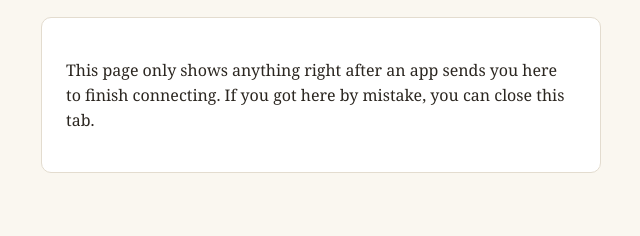
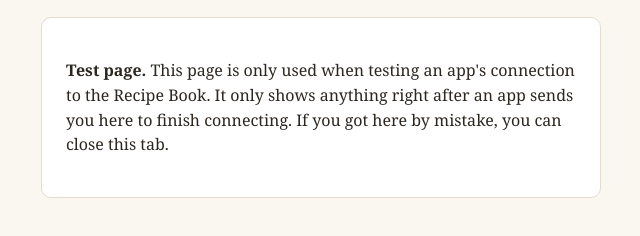
Before and after one commit to magroader/recipe-book, a plain HTML site: page oauth/callback/index.html in a window 1280 px wide. Shown: the part 86-322 px from the top of the page, without its empty margins (319-959 px from the left). Drawn offline with Linux system fonts and the light colour scheme.

Commit message:
Callback page: label it as a test page

```diff
--- a/oauth/callback/index.html
+++ b/oauth/callback/index.html
@@ -3,7 +3,7 @@
 <head>
 <meta charset="utf-8">
 <meta name="viewport" content="width=device-width, initial-scale=1">
-<title>OAuth callback — Recipe Book</title>
+<title>OAuth callback (test) — Recipe Book</title>
 <style>
   body { margin: 0; font-family: Georgia, 'Times New Roman', serif; background: #faf7f0; color: #2b2620; }
   .wrap { max-width: 560px; margin: 0 auto; padding: 48px 20px; }
@@ -21,7 +21,8 @@
 <div class="wrap">
   <h1>Recipe Book</h1>
   <div id="ok" class="card" hidden>
-    <p>Sign-in approved. Copy the code below and give it to Zoë (or whoever is testing the connection) — it expires in 10 minutes.</p>
+    <p><strong>Test page.</strong> This page is only used when testing an app's connection to the Recipe Book — it isn't part of the normal sign-in flow.</p>
+    <p>Copy the code below and give it to whoever is running the test — it expires in 10 minutes.</p>
     <p><strong>Authorization code</strong></p>
     <textarea id="code" readonly rows="4"></textarea>
     <div><button type="button" class="btn" id="copyBtn">Copy code</button></div>
@@ -32,7 +33,7 @@
     <p class="muted">Close this tab and try connecting again from the app.</p>
   </div>
   <div id="none" class="card" hidden>
-    <p>This page only shows anything right after an app sends you here to finish connecting. If you got here by mistake, you can close this tab.</p>
+    <p><strong>Test page.</strong> This page is only used when testing an app's connection to the Recipe Book. It only shows anything right after an app sends you here to finish connecting. If you got here by mistake, you can close this tab.</p>
   </div>
 </div>
 <script>
```
